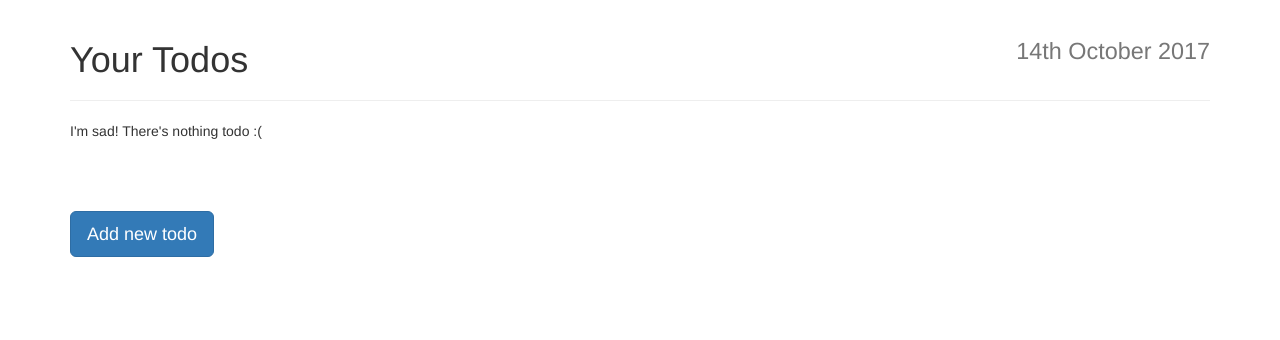
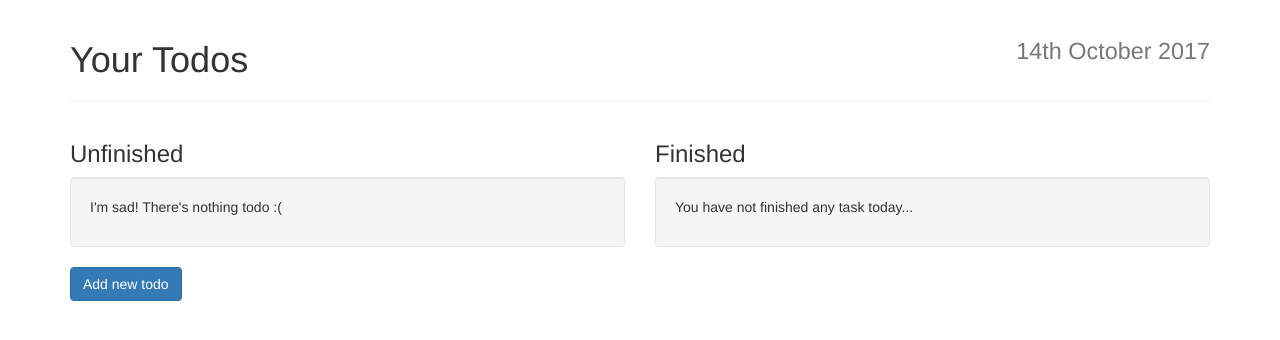
Before and after one commit to lyc4n/learn_django, a Django app: page / in a window 1280 px wide. Shown: the part 51-391 px from the top of the page. Run offline with Django 3.2, Linux system fonts and the light colour scheme; data comes from the database, SQL or seed files in the repository; some libraries are stand-ins or nearby versions.

Commit message:
Enables deleting Todo
Also:
- Separates list of finished and unfinished todos
- Used partial for rendering each todo

```diff
--- a/learn_django/urls.py
+++ b/learn_django/urls.py
@@ -22,5 +22,6 @@ urlpatterns = [
     url(r'^finish_todo/(\d+)/$', views.finish, name='todo_finish'),
     url(r'^unfinish_todo/(\d+)/$', views.unfinish, name='todo_unfinish'),
     url(r'^create_todo/', views.create, name='todo_create'),
+    url(r'^destroy_todo/(\d+)/$', views.destroy, name='todo_destroy'),
     url(r'^admin/', admin.site.urls),
 ]
--- a/todos/templates/index.html
+++ b/todos/templates/index.html
@@ -11,37 +11,33 @@
     <hr>
   </div>
 
-  <div class='col-xs-12'>
-    <ul class="list-unstyled">
-      {% for todo in todos %}
-        <li>
-          <article>
-            {% if todo.is_done %}
-              <header><strike>{{ todo.title }}</strike></header>
-            {% else %}
-              <header>{{ todo.title }}</header>
-            {% endif %}
-            <summary>
-              {{ todo.description }}
-            </summary>
-            <section>
-              {% if todo.is_done %}
-                <a href="{% url 'todo_unfinish' todo.id %}">Mark as NOT done</a>
-              {% else %}
-                <a href="{% url 'todo_finish' todo.id %}">Mark as DONE</a>
-              {% endif %}
-            </section>
-          </article>
-        </li>
-      {% empty %}
-        <li>I'm sad! There's nothing todo :(</li>
-      {% endfor %}
-    </ul>
-    <br>
-    <br>
-    <br>
-    <div class='text-left'>
-      <button type='button' class='btn btn-primary btn-lg' data-toggle='modal' data-target='#new-todo-modal'>Add new todo</button>
+  <div class='col-xs-12 col-sm-6'>
+    <h3>Unfinished</h3>
+    <div class='well'>
+      <ul class='list-unstyled'>
+        {% for todo in unfinished_todos %}
+          {% include '_todo.html' with todo=todo %}
+        {% empty %}
+          <li>I'm sad! There's nothing todo :(</li>
+        {% endfor %}
+      </ul>
     </div>
   </div>
+
+  <div class='col-xs-12 col-sm-6'>
+    <h3>Finished</h3>
+    <div class='well'>
+      <ul class='list-unstyled'>
+        {% for todo in finished_todos %}
+          {% include '_todo.html' with todo=todo %}
+        {% empty %}
+          <li>You have not finished any task today...</li>
+        {% endfor %}
+      </ul>
+    </div>
+  </div>
+
+  <div class='col-xs-12 text-left'>
+    <button type='button' class='btn btn-primary btn-md' data-toggle='modal' data-target='#new-todo-modal'>Add new todo</button>
+  </div>
 {% endblock %}
--- a/todos/views.py
+++ b/todos/views.py
@@ -5,8 +5,9 @@ from django.utils import timezone
 from IPython import embed
 
 def index(request):
-    todos = Todo.objects.filter(due_date__date=timezone.datetime.today())
-    context = {'todos': todos}
+    unfinished = _todos_today().filter(is_done=False)
+    finished   = _todos_today().filter(is_done=True)
+    context    = {'unfinished_todos': unfinished, 'finished_todos': finished}
     return render(request, 'index.html', context)
 
 def finish(request, id):
@@ -24,9 +25,17 @@ def create(request):
                 description=request.POST['description'],
                 due_date=timezone.now().date())
     todo.save()
+    return redirect('todos_index')
 
+def destroy(request, id):
+    todo = _get_todo(id)
+    todo.delete()
     return redirect('todos_index')
 
 def _get_todo(id):
     todo = Todo.objects.filter(id=id)
     return todo
+
+def _todos_today():
+    todos = Todo.objects.filter(due_date__date=timezone.datetime.today())
+    return todos
```
Also changed, not shown: todos/templates/_todo.html (added, +21 -0 lines).
